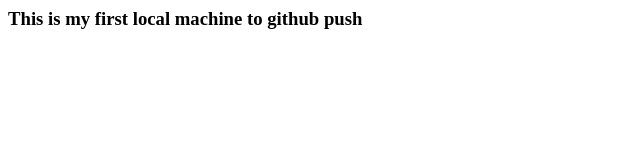
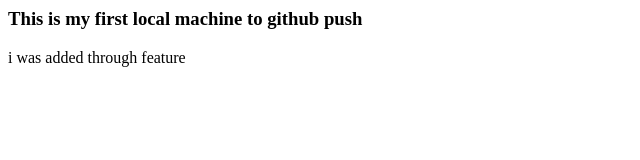
Before and after one commit to Ananth2367/localRepo, a plain HTML site: page index.html in a window 1280 px wide. Shown: the whole page, without its empty margins (0-640 px from the left). Drawn offline with Linux system fonts and the light colour scheme.

Commit message:
added new feature

```diff
--- a/index.html
+++ b/index.html
@@ -1 +1,2 @@
 <h3>This is my first local machine to github push</h3>
+<p>i was added through feature</p>
```
